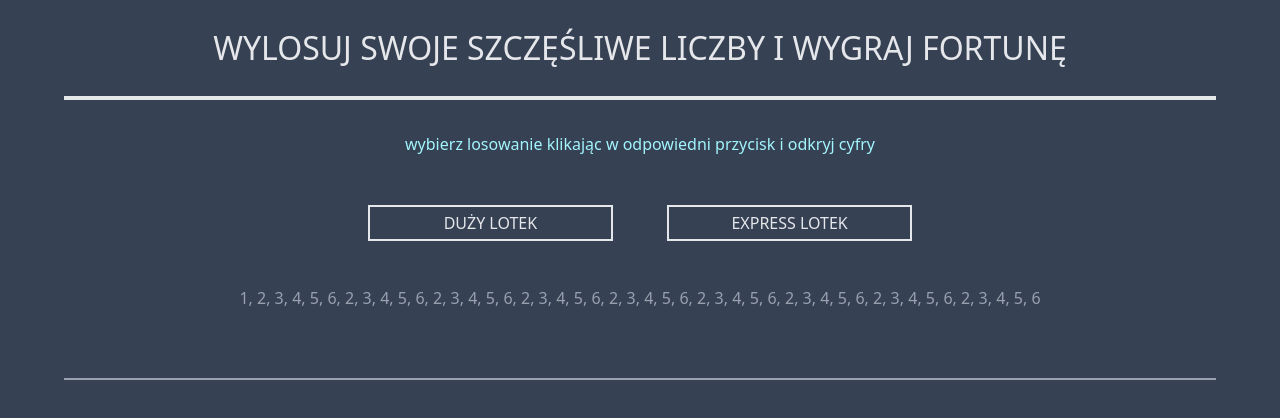
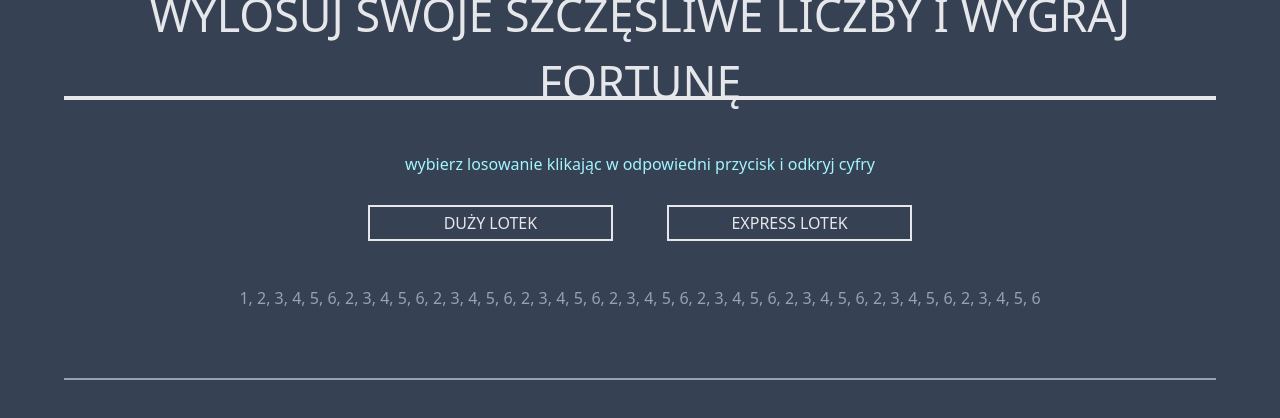
Before and after one commit to Scorpion19702022/RANDOM_LOTTTO_NUMBERS, a React (Vite) app: page / in a window 1280 px wide. Shown: the top 418 px of the page. Built offline with nearby package versions, Linux system fonts and the light colour scheme.

Commit message:
added style

```diff
--- a/src/Components/LottoHeader/LottoHeader.tsx
+++ b/src/Components/LottoHeader/LottoHeader.tsx
@@ -1,7 +1,7 @@
 const LottoHeader = () => {
 	return (
 		<section className='w-[90%] h-[10%] p-12 flex justify-center items-center border-b-4 border-gray-200'>
-			<h1 className='text-[1.2em] text-gray-200 text-center md:text-[1.4em] lg:text-[2em]'>
+			<h1 className='text-[1.2em] text-gray-200 text-center md:text-[1.4em] lg:text-[2em] xl:text-[2.8em]'>
 				{`wylosuj swoje szczęśliwe liczby i wygraj fortunę`.toLocaleUpperCase()}
 			</h1>
 		</section>
--- a/src/Components/LottoNumbers/LottoNumbers.tsx
+++ b/src/Components/LottoNumbers/LottoNumbers.tsx
@@ -1,7 +1,7 @@
 const LottoNumbers = () => {
 	return (
 		<section className='w-[90%] h-[35%] flex flex-col justify-between items-center p-[2em] border-b-2 border-gray-400'>
-			<h2 className='w-full h-[30%] text-center text-cyan-200'>
+			<h2 className='w-full h-[30%] flex items-center justify-center text-center text-cyan-200'>
 				wybierz losowanie klikając w odpowiedni przycisk i odkryj cyfry
 			</h2>
 			<div className='w-full h-[17%] flex justify-between md:w-[50%]'>
```
